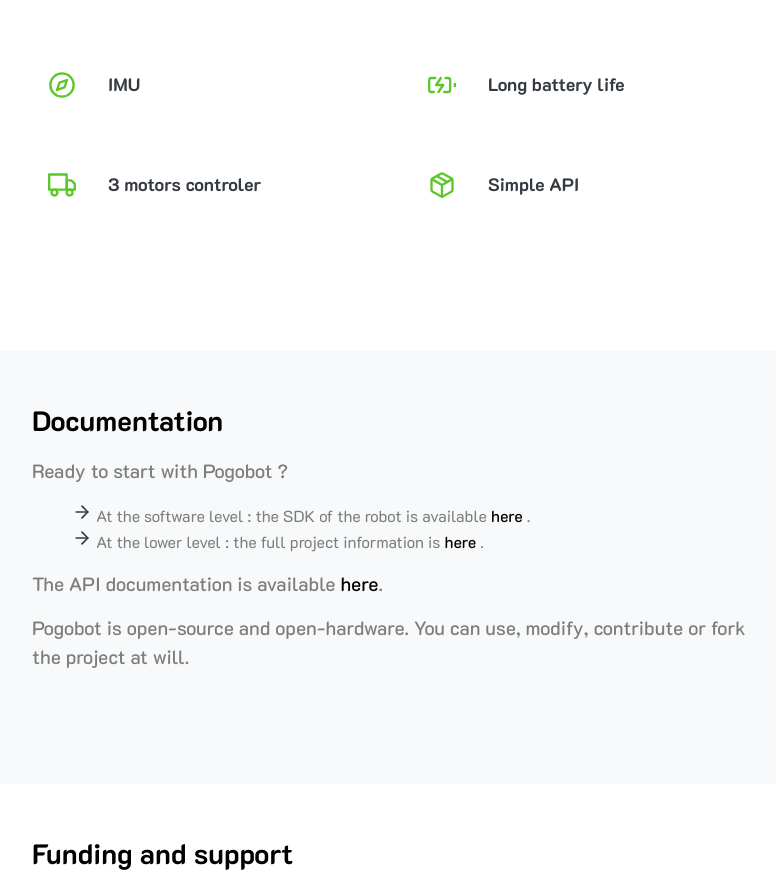
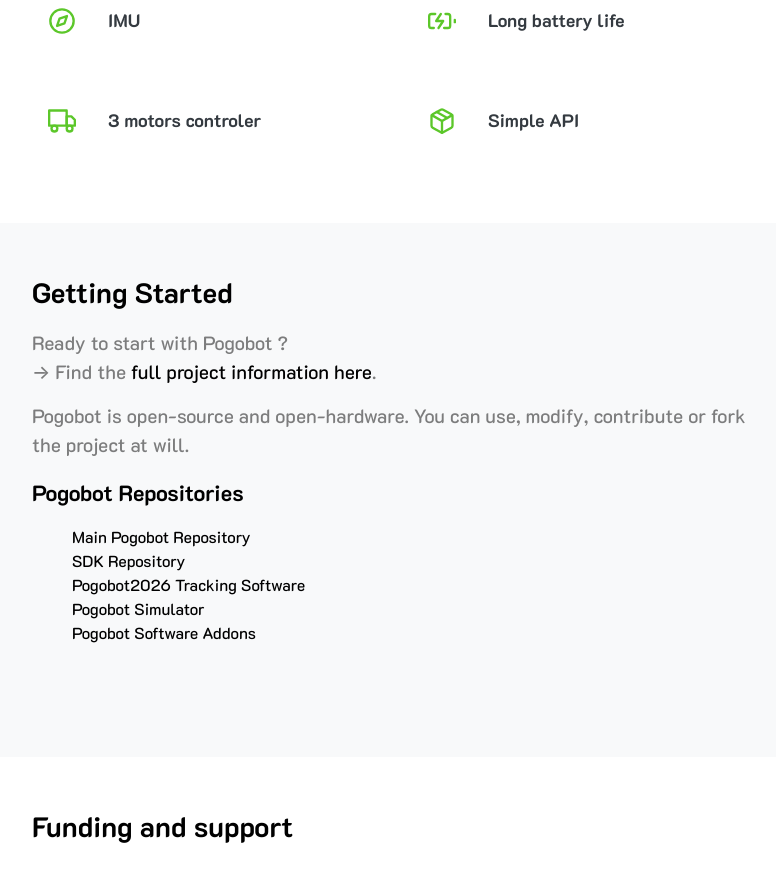
Before and after one commit to pogobot/pogobot.github.io, a plain HTML site: page index.html in a window 1280 px wide. Shown: the part 1140-2029 px from the top of the page, without its empty margins (243-1019 px from the left). Drawn offline with nearby package versions, Linux system fonts and the light colour scheme.

Commit message:
Slight redesign and addition of repositories

```diff
--- a/css/custom.css
+++ b/css/custom.css
@@ -18,13 +18,9 @@
 }
 
 .nav-btn {
-    margin-right: 10px;
+    margin-right: 30px;
 }
 
 ul {
     list-style: none;
 }
-
-.item-arrow {
-
-}
--- a/index.html
+++ b/index.html
@@ -25,7 +25,7 @@
                 <div class="heading-brand text-success">Pogobot project</div>
                 <div class="col-md-8 d-flex flex-row align-items-center justify-content-end">
                     <a class="nav-btn" href="#feature">Features</a>
-                    <a class="nav-btn" href="#docs">Documentation</a>
+                    <a class="nav-btn" href="#docs">Getting Started</a>
                     <a class="nav-btn" href="#supporter">Support</a>
                     <a href="https://github.com/nekonaute/pogobot-sdk" class="btn btn-dark" target="_blank">Download SDK</a>
                 </div>
@@ -68,7 +68,7 @@
 </section>
 
 <!--Features Section-->
-<section class="py-6" id="feature">
+<section class="py-6" id="feature" style="padding-bottom:2rem !important; padding-top:2rem !important;">
     <div class="container">
         <div class="row">
             <div class="col-md-8 mx-auto">
@@ -155,19 +155,42 @@
     <div class="container">
         <div class="row">
             <div class="col-md-8 mx-auto">
-                <h2 class="text-center text-md-left">Documentation</h2>
-				<p class="lead text-black-50">Ready to start with Pogobot ? </p>
-				<ul>
-                    <li>
-                        <span class="item-arrow" data-feather="arrow-right" width="20" height="20"></span> <span class="text-black-50">At the software level : the SDK of the robot is available <a href="https://github.com/nekonaute/pogobot-sdk">here</a> .</span>
-                    </li>
-                    <li>
-                        <span class="item-arrow" data-feather="arrow-right" width="20" height="20"></span> <span class="text-black-50">At the lower level : the full project information is <a href="https://github.com/nekonaute/pogobot">here</a> .</span>
-                    </li>
-                </ul>
-				<p class="lead text-black-50">The API documentation is available <a href="https://github.com/nekonaute/pogobot/blob/main/pogodocs.md">here</a>. </p>
+                <h2 class="text-center text-md-left">Getting Started</h2>
+			<p class="lead text-black-50" style="margin-bottom:0">Ready to start with Pogobot ? </p>
+		        <p class="lead text-black-50" style="margin-top:0"> →  Find the <a href="https://github.com/nekonaute/pogobot">full project information here</a>.</p>
                 <p class="lead text-black-50">Pogobot is open-source and open-hardware. You can use, modify, contribute or fork the project at will.</p>
+                <h3 class="text-center text-md-left">Pogobot Repositories</h3>
+                <ul>
+		  <li>
+		    <a href="https://github.com/nekonaute/pogobot" target="_blank" rel="noopener noreferrer">
+		      Main Pogobot Repository
+		    </a>
+		  </li>
 
+		  <li>
+		    <a href="https://github.com/nekonaute/pogobot-sdk" target="_blank" rel="noopener noreferrer">
+		      SDK Repository
+		    </a>
+		  </li>
+
+		  <li>
+		    <a href="https://github.com/keivan-amini/pogotrack" target="_blank" rel="noopener noreferrer">
+		      Pogobot2026 Tracking Software
+		    </a>
+		  </li>
+
+		  <li>
+		    <a href="https://github.com/Adacoma/pogosim" target="_blank" rel="noopener noreferrer">
+		      Pogobot Simulator
+		    </a>
+		  </li>
+
+		  <li>
+		    <a href="https://github.com/Adacoma/pogo-utils" target="_blank" rel="noopener noreferrer">
+		      Pogobot Software Addons
+		    </a>
+		  </li>
+		</ul>
             </div>
         </div>
     </div>
@@ -203,7 +226,7 @@
         </div>
         <div class="row my-2">
             <div class="col-md-4 mx-auto text-muted text-center small-xl">
-                &copy; 2024 Isir - All Rights Reserved
+                &copy; 2026 Isir - All Rights Reserved
             </div>
         </div>
     </div>
```
